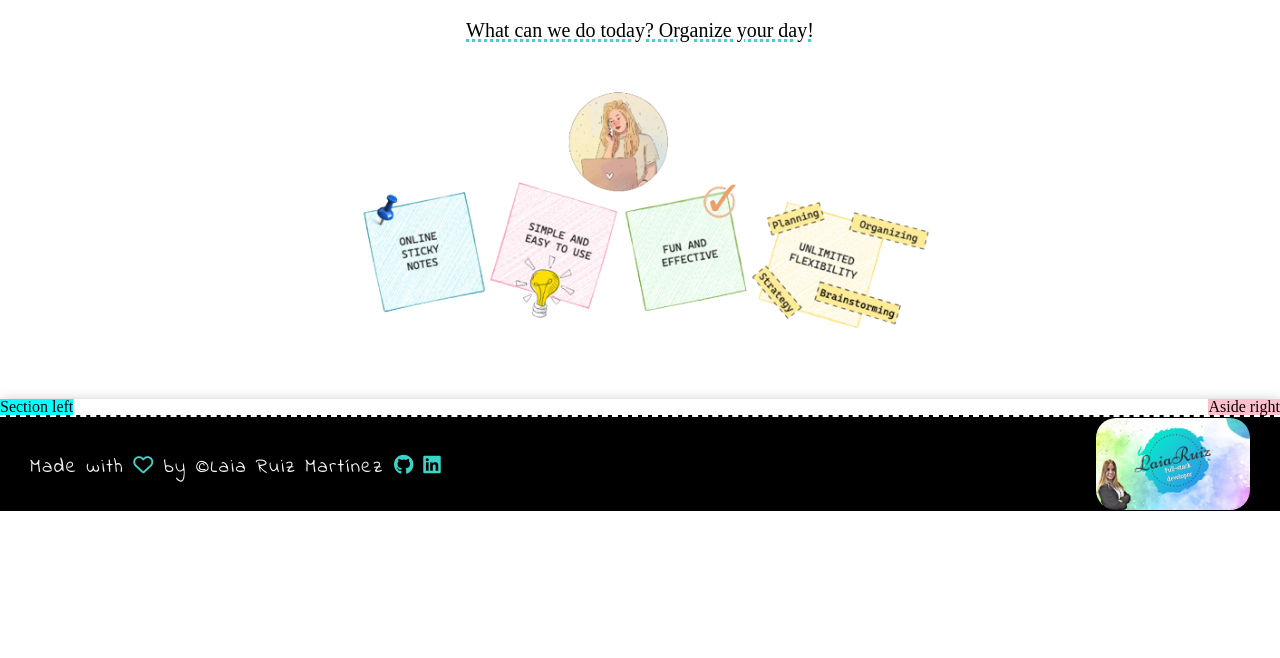
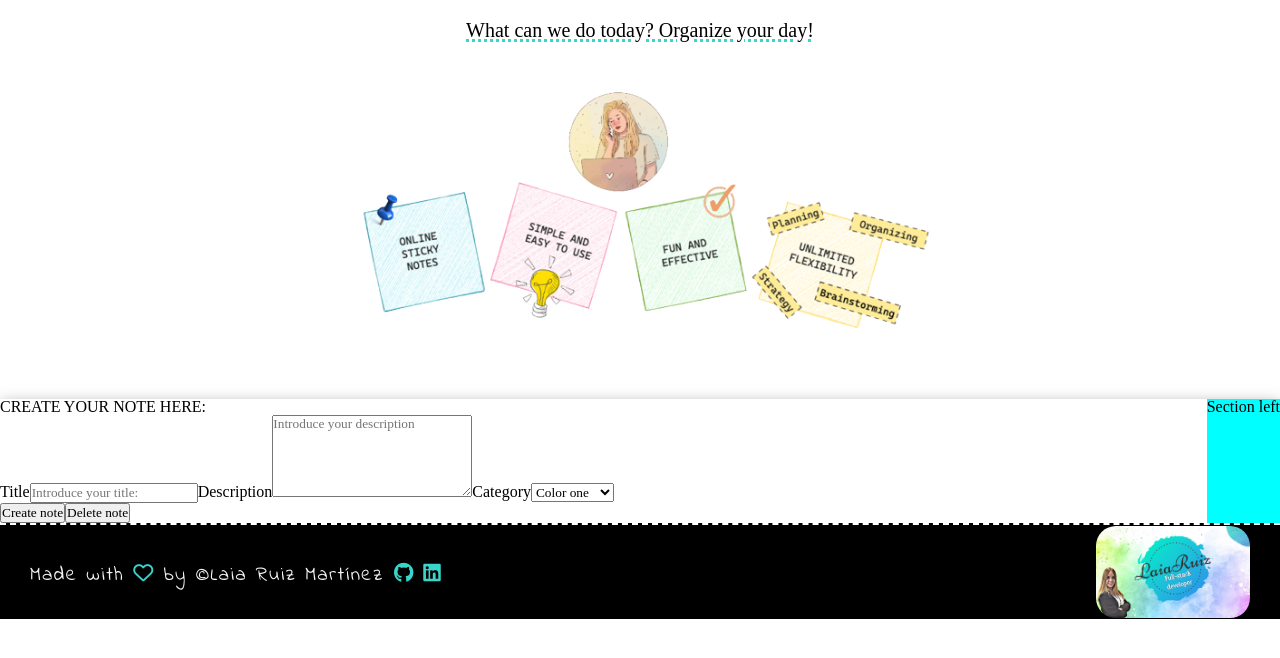
Before and after one commit to LaiaRuizM/create-notes, a React (Create React App) app: page /#/ in a window 1280 px wide. Shown: the top 658 px of the page. Built offline with nearby package versions, Linux system fonts and the light colour scheme; a web font is replaced by a local one.

Commit message:
add Aside component

```diff
--- a/src/components/App.js
+++ b/src/components/App.js
@@ -2,6 +2,7 @@ import { Route, Routes } from "react-router-dom";
 import Footer from "./Footer";
 import "../styles/App.scss";
 import headerImg from "../images/header-img.png";
+import Aside from "./createYourNote/Aside";
 function App() {
   /* VARIABLES ESTADO (DATOS) */
 
@@ -29,8 +30,8 @@ function App() {
         </div>
       </header>
       <main className="main">
+        <Aside></Aside>
         <section className="section">Section left</section>
-        <aside className="aside">Aside right</aside>
       </main>
       <Footer></Footer>
     </>
--- /dev/null
+++ b/src/components/createYourNote/Aside.js
@@ -0,0 +1,48 @@
+const Aside = () => {
+  return (
+    <aside className="aside">
+      <fieldset>
+        <legend>CREATE YOUR NOTE HERE:</legend>
+        <div>
+          <label htmlFor="title">Title</label>
+          <input
+            // value={""}
+            type="text"
+            required
+            placeholder="Introduce your title:"
+            maxLength="20"
+            title="You can introduce here the title of your to do"
+          />
+          <label htmlFor="content">Description</label>
+          <textarea
+            // value=""
+            name="content"
+            // id=""
+            cols="25"
+            rows="5"
+            placeholder="Introduce your description"
+            maxLength="100"
+          ></textarea>
+          <label htmlFor="categoryTheme">Category</label>
+          <select
+            name="categoryTheme"
+            //   id=""
+            //   value=""
+          >
+            <option value="color1">Color one</option>
+            <option value="color2">Color two</option>
+            <option value="color3">Color three</option>
+            <option value="color4">Color four</option>
+            <option value="color5">Color five</option>
+          </select>
+        </div>
+        <div>
+          <button type="submit">Create note</button>
+          <button type="reset">Delete note</button>
+        </div>
+      </fieldset>
+    </aside>
+  );
+};
+
+export default Aside;
--- a/src/styles/App.scss
+++ b/src/styles/App.scss
@@ -30,7 +30,3 @@
 .section {
   background-color: aqua;
 }
-
-.aside {
-  background-color: pink;
-}
```
